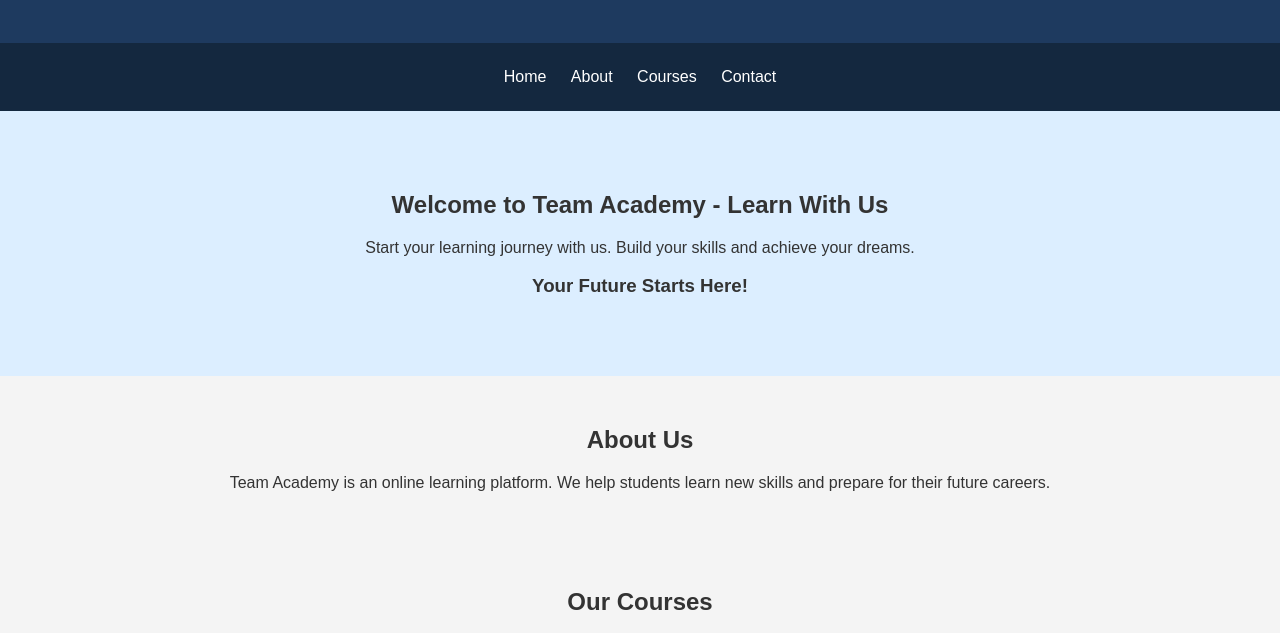
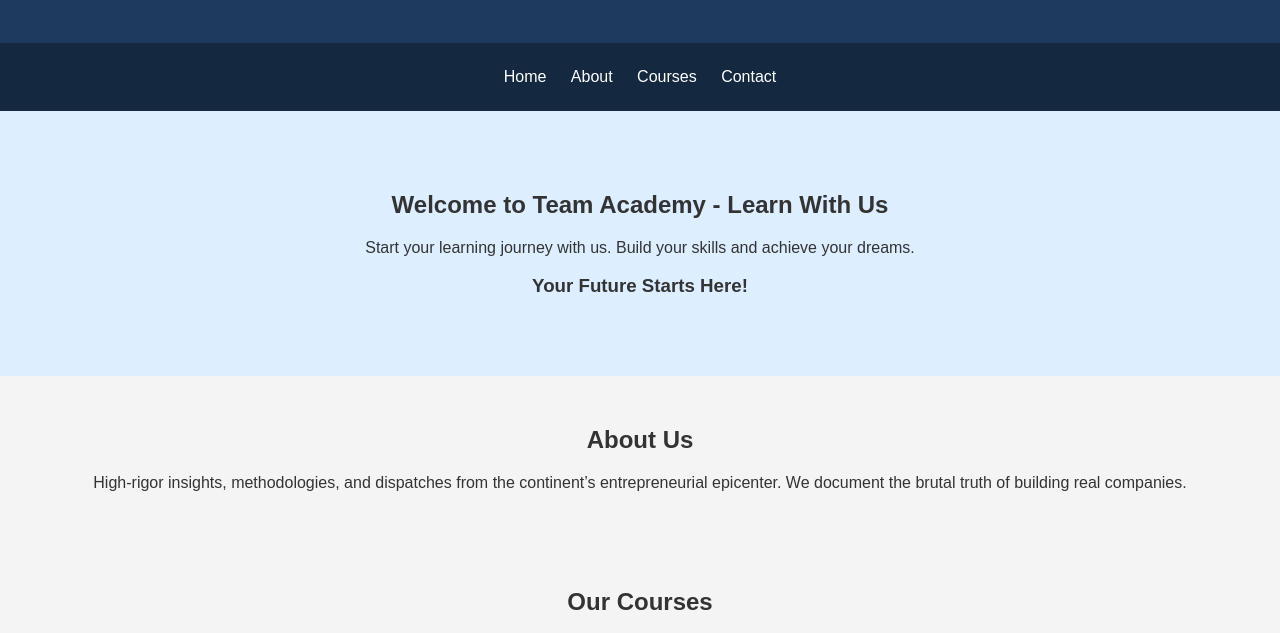
Before and after one commit to farihaislamrafa/team-academy, a plain HTML site: page index.html in a window 1280 px wide. Shown: the part 131-764 px from the top of the page. Drawn offline with Linux system fonts and the light colour scheme.

Commit message:
Update index.html

```diff
--- a/index.html
+++ b/index.html
@@ -38,7 +38,7 @@
     <!-- About Section -->
     <section id="about">
         <h2>About Us</h2>
-        <p>Team Academy is an online learning platform. We help students learn new skills and prepare for their future careers.</p>
+        <p>High-rigor insights, methodologies, and dispatches from the continent’s entrepreneurial epicenter. We document the brutal truth of building real companies.</p>
     </section>
     <!-- Courses Section -->
     <section id="courses">
```
